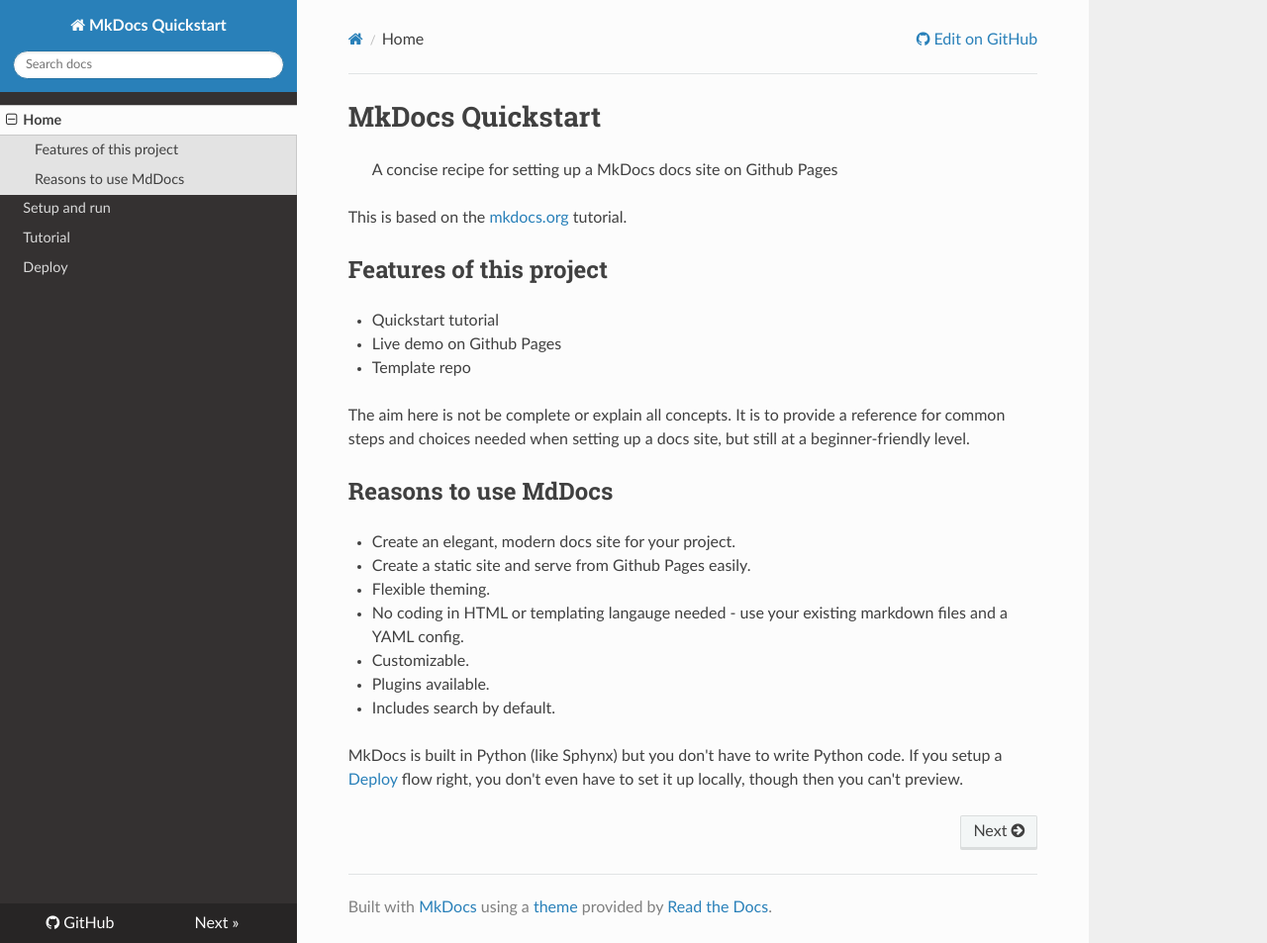
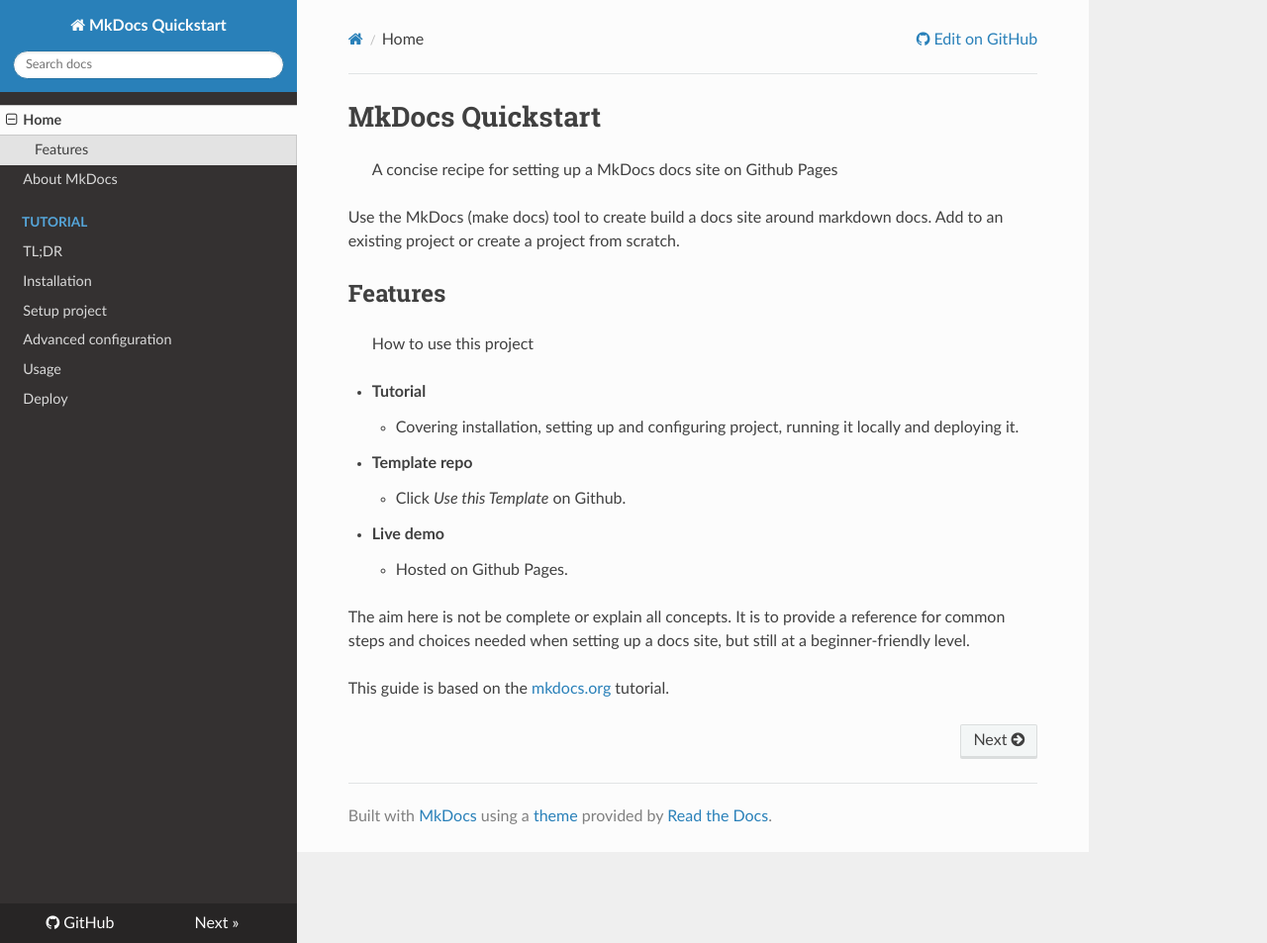
Before and after one commit to MichaelCurrin/mkdocs-quickstart, an MkDocs documentation site: the page built from docs/index.md, in a window 1280 px wide and 953 px high. Shown: the whole window at 99% size. Built offline with MkDocs 1.6.1, drawn with Linux system fonts in a browser that asks for light colours; nearby versions of some CDN libraries.

```diff
--- a/docs/index.md
+++ b/docs/index.md
@@ -2,26 +2,20 @@
 > A concise recipe for setting up a MkDocs docs site on Github Pages
 
 
-This is based on the [mkdocs.org](https://www.mkdocs.org/) tutorial.
+Use the MkDocs (make docs) tool to create build a docs site around markdown docs. Add to an existing project or create a project from scratch.
 
-## Features of this project
 
-- Quickstart tutorial
-- Live demo on Github Pages
-- Template repo
+## Features
+> How to use this project
+
+- **Tutorial**
+    - Covering installation, setting up and configuring project, running it locally and deploying it.
+- **Template repo**
+    - Click *Use this Template* on Github.
+- **Live demo**
+    - Hosted on Github Pages.
 
 
 The aim here is not be complete or explain all concepts. It is to provide a reference for common steps and choices needed when setting up a docs site, but still at a beginner-friendly level.
 
-
-## Reasons to use MdDocs
-
-- Create an elegant, modern docs site for your project.
-- Create a static site and serve from Github Pages easily.
-- Flexible theming.
-- No coding in HTML or templating langauge needed - use your existing markdown files and a YAML config.
-- Customizable.
-- Plugins available.
-- Includes search by default.
-
-MkDocs is built in Python (like Sphynx) but you don't have to write Python code. If you setup a [Deploy](deloy) flow right, you don't even have to set it up locally, though then you can't preview.
+This guide is based on the [mkdocs.org](https://www.mkdocs.org/) tutorial.
--- a/mkdocs.yml
+++ b/mkdocs.yml
@@ -3,9 +3,14 @@ site_name: MkDocs Quickstart
 site_description: 'A concise recipe for setting up a MkDocs docs site on Github Pages'
 nav:
     - Home: index.md
-    - Setup and run: setup_and_run.md
-    - Tutorial: tutorial.md
-    - Deploy: deploy.md
+    - About MkDocs: about_mkdocs.md
+    - Tutorial:
+        - TL;DR: tldr.md
+        - Installation: installation.md
+        - Setup project: setup_project.md
+        - Advanced configuration: advanced.md
+        - Usage: usage.md
+        - Deploy: deploy.md
 theme: readthedocs
 # For adding Edit in Github button.
 repo_url: https://github.com/MichaelCurrin/mkdocs-quickstart/
```
Also changed, not shown: docs/about_mkdocs.md (added, +22 -0 lines), docs/advanced.md (added, +52 -0 lines), docs/deploy.md (+1 -1 lines), docs/installation.md (added, +58 -0 lines), docs/setup_and_run.md (deleted, +0 -60 lines), docs/setup_project.md (added, +76 -0 lines), docs/tldr.md (added, +8 -0 lines), docs/tutorial.md (deleted, +0 -58 lines), docs/usage.md (added, +33 -0 lines).
